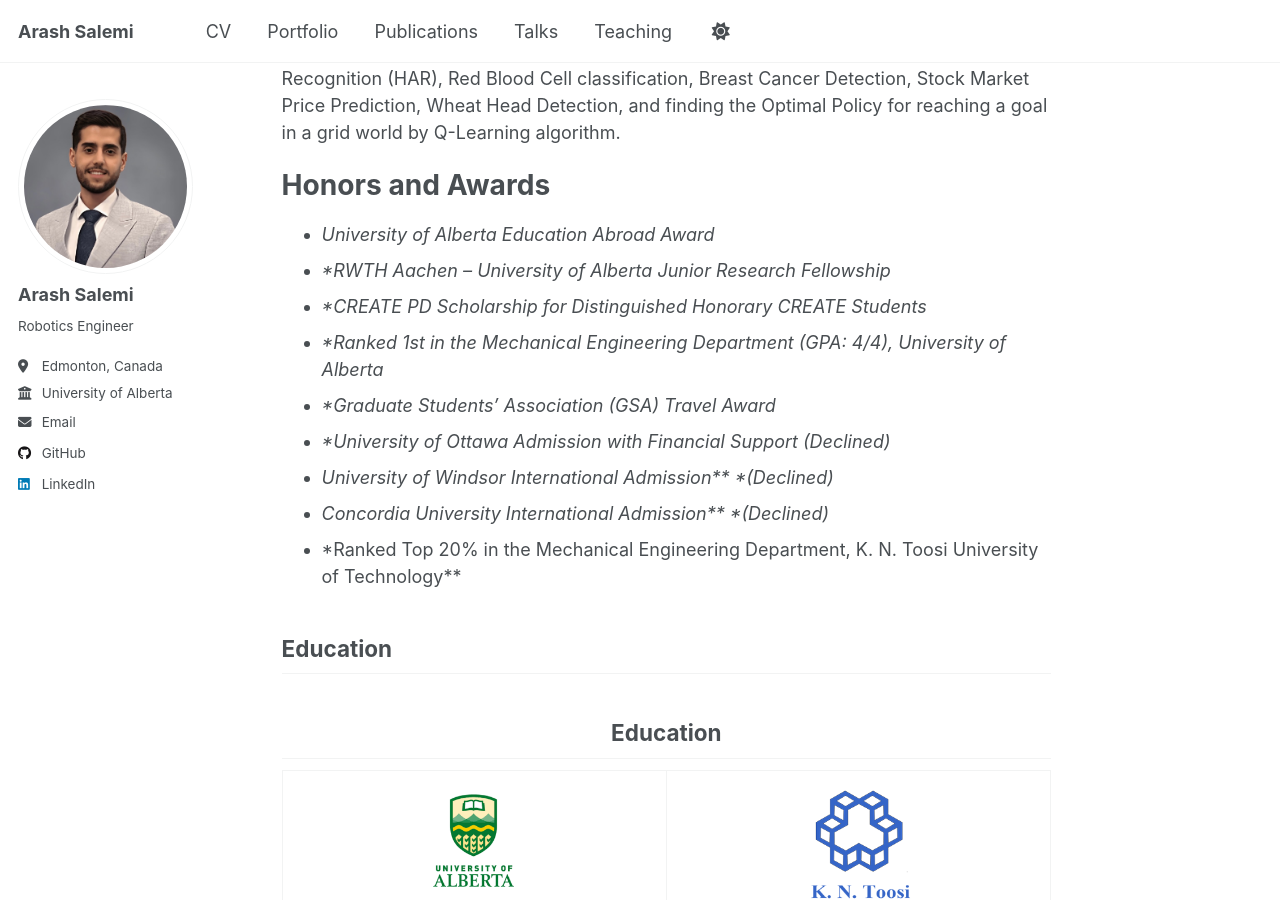
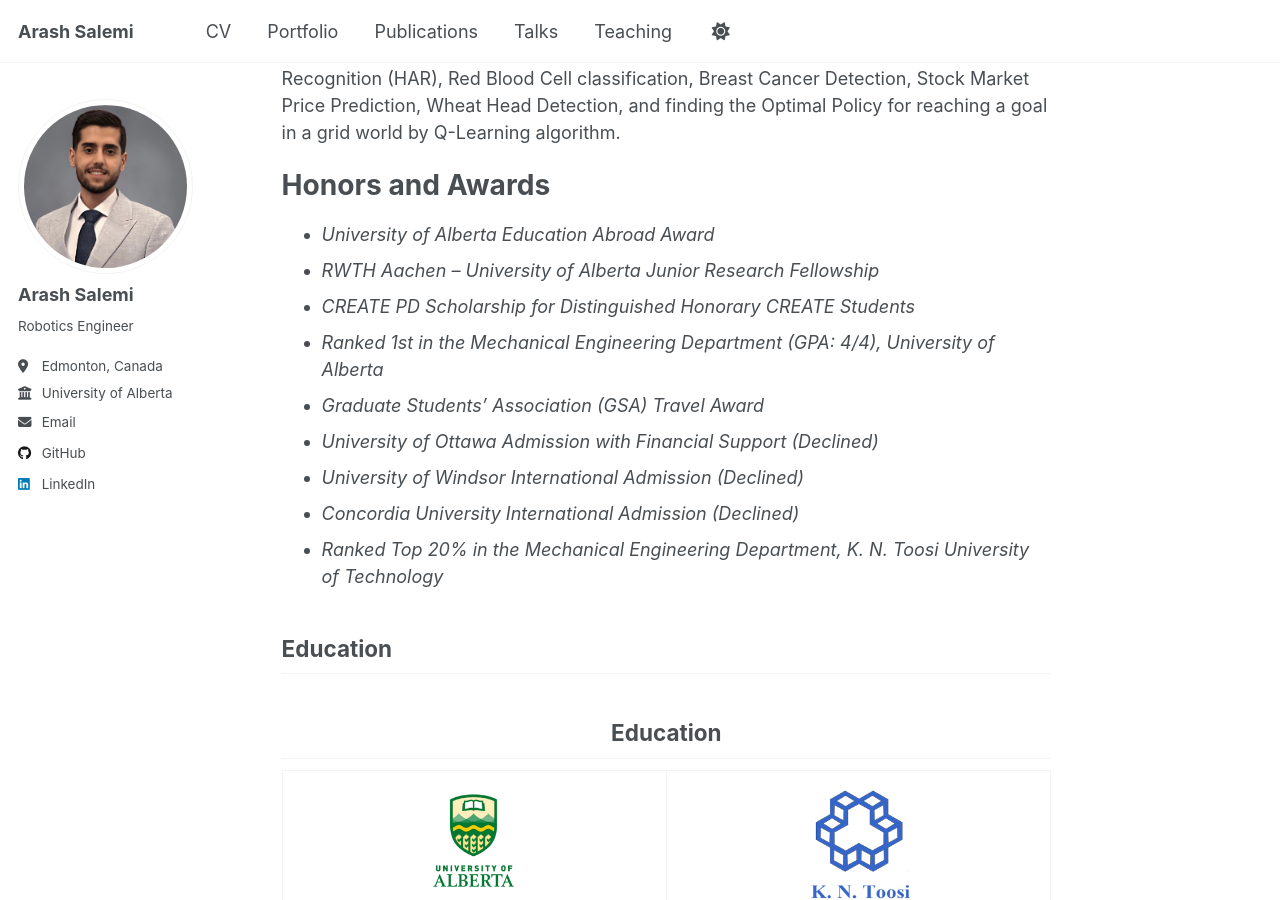
Before and after one commit to arash-salemi/arash-salemi.github.io, a Jekyll site: the page built from _pages/about.md, in a window 1280 px wide and 900 px high, scrolled down 420 px. Built offline with Jekyll 4.4.1, drawn with Linux system fonts in a browser that asks for light colours; a script that is not in the unit is left out.

```diff
--- a/_pages/about.md
+++ b/_pages/about.md
@@ -16,14 +16,14 @@ I also conducted many projects using Machine Learning Methods, such as Human Act
 Honors and Awards
 ======
 - *University of Alberta Education Abroad Award*
-- **RWTH Aachen – University of Alberta Junior Research Fellowship*
-- **CREATE PD Scholarship for Distinguished Honorary CREATE Students*
-- **Ranked 1st in the Mechanical Engineering Department (GPA: 4/4), University of Alberta*
-- **Graduate Students’ Association (GSA) Travel Award*
-- **University of Ottawa Admission with Financial Support* *(Declined)*
-- *University of Windsor International Admission** *(Declined)*
-- *Concordia University International Admission** *(Declined)*
-- *Ranked Top 20% in the Mechanical Engineering Department, K. N. Toosi University of Technology**
+- *RWTH Aachen – University of Alberta Junior Research Fellowship*
+- *CREATE PD Scholarship for Distinguished Honorary CREATE Students*
+- *Ranked 1st in the Mechanical Engineering Department (GPA: 4/4), University of Alberta*
+- *Graduate Students’ Association (GSA) Travel Award*
+- *University of Ottawa Admission with Financial Support (Declined)*
+- *University of Windsor International Admission (Declined)*
+- *Concordia University International Admission (Declined)*
+- *Ranked Top 20% in the Mechanical Engineering Department, K. N. Toosi University of Technology*
 
 Education
 ------
```
